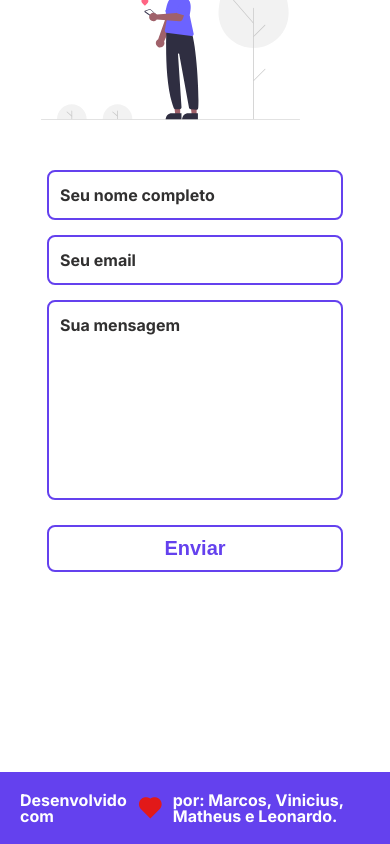
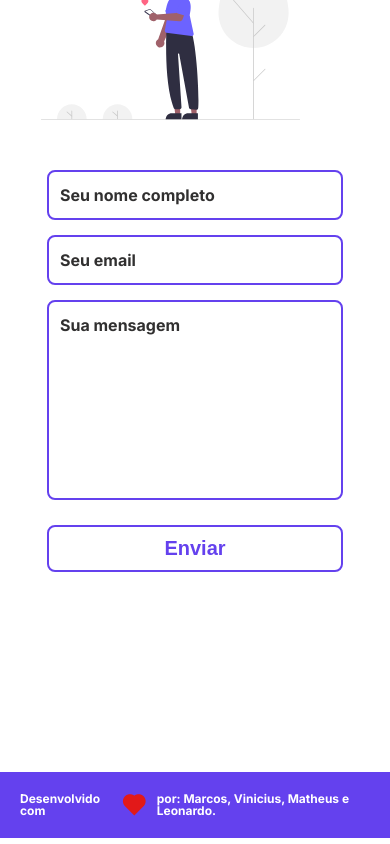
Before and after one commit to viniciusOLN/blood_bank, a React (Vite) app: page / in a window 390 px wide. Shown: the part 3455-4299 px from the top of the page. Built offline with nearby package versions, Linux system fonts and the light colour scheme.

Commit message:
fixing responsivity

```diff
--- a/src/components/footer/styled.js
+++ b/src/components/footer/styled.js
@@ -17,6 +17,10 @@ const FooterDiv = styled.footer`
     margin: 0px 10px;
     font-size: 26px;
   }
+
+  @media (max-width: 800px){
+    font-size: 12px;
+  }
 `
 
 export { FooterDiv }
```
